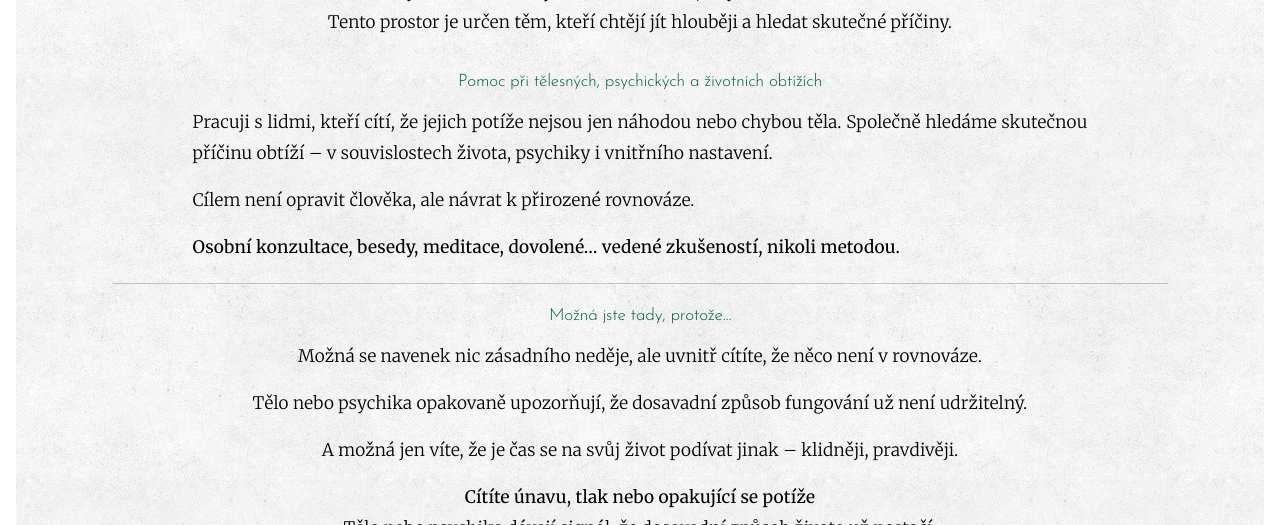
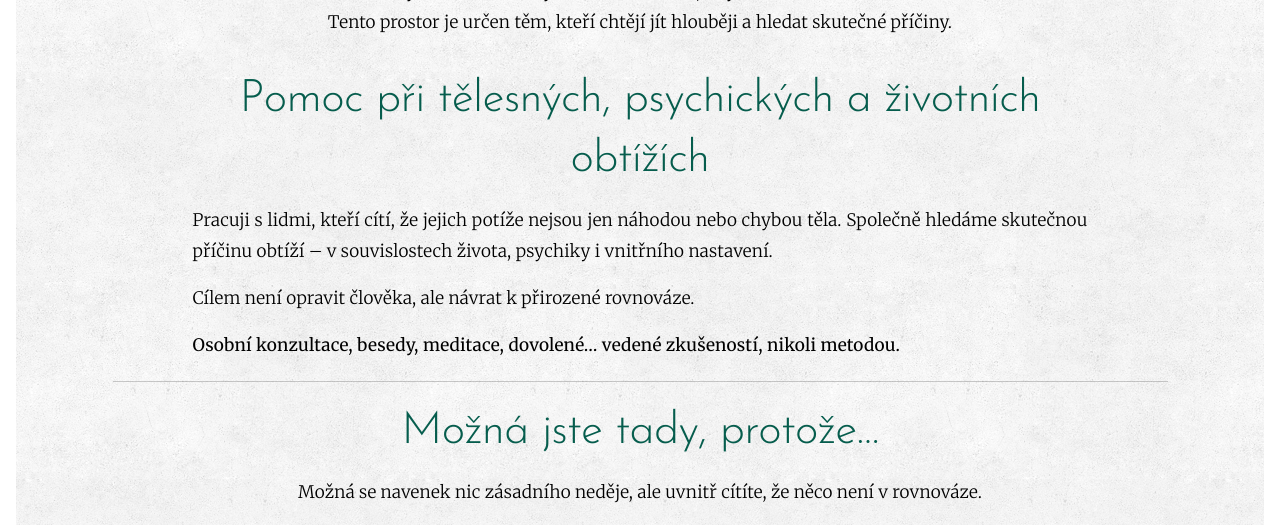
Before and after one commit to subapavel/samofujera, a Next.js app in the folder apps/web/: page / in a window 1280 px wide. Shown: the part 275-800 px from the top of the page. Built offline with nearby package versions, Linux system fonts and the light colour scheme; no server answers.

Commit message:
feat(web): add base font sizes for headings in page-content
Set H1 3.4375rem, H2 2.8125rem, H3 1.25rem with matching line-heights.
Add padding-bottom 1.875rem to H1.

Co-Authored-By: Claude Opus 4.6 <noreply@anthropic.com>

```diff
--- a/apps/web/src/styles/global.css
+++ b/apps/web/src/styles/global.css
@@ -61,16 +61,20 @@
 }
 
 .page-content h1 {
+  font-size: 3.4375rem;
   line-height: 1.2;
   letter-spacing: -0.015em;
+  padding-bottom: 1.875rem;
 }
 
 .page-content h2 {
+  font-size: 2.8125rem;
   line-height: 1.35;
   letter-spacing: -0.015em;
 }
 
 .page-content h3 {
+  font-size: 1.25rem;
   line-height: 1.55;
 }
 
```
